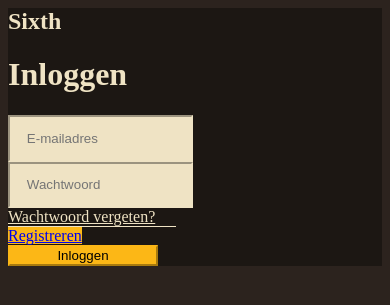
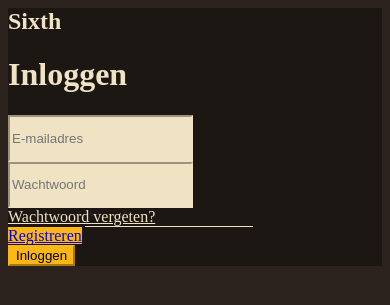
Before and after one commit to Dragmoria/TheSixthString, a PHP site: page /contact/Content/Views/loginPage.view.php in a window 390 px wide. Shown: the top 305 px of the page. Run offline with PHP 8.4, Linux system fonts and the light colour scheme.

Commit message:
login en register pagina look af + responsive

```diff
--- a/src/Content/Views/loginPage.view.php
+++ b/src/Content/Views/loginPage.view.php
@@ -1,85 +1,116 @@
-
 <link rel="stylesheet" href="https://cdn.jsdelivr.net/npm/bootstrap-icons@1.5.0/font/bootstrap-icons.css">
 <style>
-    body{
+  body {
     background-color: #2C231E;
   }
 
-    .bg-beige-color{
-        background-color:#EFE3C4;
-        border-color:#EFE3C4
+  .bg-beige-color {
+    background-color: #EFE3C4;
+    border-color: #EFE3C4
   }
-      .bg-beige-color:focus,select:focus{
-        border-color:#FCB716;
+
+  .bg-beige-color:focus,
+  select:focus {
+    border-color: #FCB716;
     box-shadow: 0 0 0 0.2rem #FCB716;
 
   }
-      .bg-card-custom{
+
+  .bg-card-custom {
     background-color: #1C1713;
   }
 
   .custom-input-height {
-        height: calc(3.5 * 1em); /* Adjust the multiplier as needed */
+    height: calc(3.5 * 1em);
+    /* Adjust the multiplier as needed */
   }
 
   .mt-custom {
     margin-top: 10rem !important;
   }
-      .mb-custom{
+
+  .mb-custom {
     margin-bottom: 10rem !important;
   }
-      .ms-custom{
+
+  .ms-custom {
     padding-right: 25rem !important;
   }
-      .me-custom{
+
+  .me-custom {
     padding-left: 25rem !important;
   }
-      .line-hyper{
-        content:"";
-        display:block;
+
+  .line-hyper {
+    content: "";
+    display: block;
     width: calc(10 * 1.05 * 1em);
-        max-width:100%;
+    max-width: 100%;
     border-bottom: 0.1em solid #EFE3C4;
+    margin-left: 4.8rem;
 
   }
 
+  .password-container {
+        position: relative;
+
+    }
+
+    .password-input {}
+
+    .toggle-eye {
+        position: absolute;
+        top: 50%;
+        left: 192px;
+        transform: translateY(-50%);
+        cursor: pointer;
+    }
 </style>
 
-<div class="container-sm card p-1 bg-card-custom" mb-custom mt-custom me-custom ms-custom" >
-    <form class= style="height: 500px;" method="POST" action="/Account">
-        <div class="container ms-3 mt-3">
+
+<div class="container d-flex mb-5 mt-5 justify-content-center">
+  <div class="card p-1 bg-card-custom w-40 d-inline-block">
+    <form method="POST" action="/Account">
+      <div class="ms-5 mt-3">
         <h2 style="color:#EFE3C4">Sixth</h2>
         <h1 style="color:#EFE3C4">Inloggen</h1>
       </div>
-            <div class="container col-auto ms-5 me-5 mb-2 mt-5">
+      <div class="col-auto ms-5 me-5 mb-4 mt-5">
         <div class="row">
-                <input type="form-check-text"  class="form-control custom-input-height  bg-beige-color" id="email" name="email" placeholder="    E-mailadres" required></input>
+          <input type="form-check-text" class="form-control custom-input-height bg-beige-color" id="email" name="email"
+            placeholder="E-mailadres" required></input>
         </div>
       </div>
-            <div class="container col-auto ms-5 me-5 mb-2 mt-2">
+      <div class="password-container col-auto ms-5 me-5 mb-2 mt-2">
         <div class="row">
-                <input type="password"  class="form-control custom-input-height  bg-beige-color" id="password" name="password" placeholder="    Wachtwoord" required></input>
+            <input type="password" class="form-control custom-input-height bg-beige-color password-input" id="password"
+              name="password" placeholder="Wachtwoord" required>
+            <i class="bs bi-eye-slash-fill toggle-eye" onclick="togglePasswordVisibility('password')"></i>
         </div>
       </div>
-            <div class="container col-auto mt-1">
+      <div class="col-auto mt-1">
         <div class="row">
-                <div class="col-auto ms-4 me-4 text-center">
+          <div class="col-12 mb-5 text-center">
             <a href="#" class="text-decoration-none" style="color:#EFE3C4">Wachtwoord vergeten?</a>
             <div class="line-hyper"></div>
           </div>
         </div>
       </div>
-            <div class="container col-auto mt-5">
+      <div class="col-12 ms-5 mb-5 me-5 form">
         <div class="row">
-                <div class="col-auto ms-3 text-center">
-                <a href="/Register" id="registerButton" name="registerButton" class="btn btn-primary rounded-pill form-check form-check-inline bg-beige-color" style="width: 150px;background-color:#FCB716;border-color:#FCB716" value="Register" >Registreren</a>
+          <div class="col-auto">
+            <a href="/Register" id="registerButton" name="registerButton"
+              class="btn btn-primary rounded-pill form-check bg-beige-color"
+              style="width: min-content;background-color:#FCB716;border-color:#FCB716" value="Register">Registreren</a>
           </div>
-                <div class="col-auto me-3 text-center">
-                <button type="submit" id="loginButton" name="loginButton" class="btn btn-primary rounded-pill form-check form-check-inline bg-beige-color" style="width: 150px;background-color:#FCB716;border-color:#FCB716" value="Login" >Inloggen</button>
-                </div>
+          <div class="col-auto">
+            <button type="submit" id="loginButton" name="loginButton"
+              class="btn btn-primary rounded-pill form-check bg-beige-color"
+              style="width: min-content;background-color:#FCB716;border-color:#FCB716" value="Login">Inloggen</button>
           </div>
         </div>
     </form>
+  </div>
 </div>
 
 
@@ -96,4 +127,53 @@
     window.location.href = newURL;
     return false;
   }
+
+
+  document.addEventListener('DOMContentLoaded', function () {
+    // Get the password input elements
+    var passwordInputs = document.querySelectorAll('.password-input');
+
+    // Add input event listeners to all password fields
+    passwordInputs.forEach(function (passwordInput) {
+      // Get the associated eye icon element
+      var eyeIcon = passwordInput.parentElement.querySelector('.toggle-eye');
+      eyeIcon.style.display = 'none';
+
+      // Add an input event listener to the password field
+      passwordInput.addEventListener('input', function () {
+        // Toggle the eye icon visibility based on whether there is input in the password field
+        eyeIcon.style.display = passwordInput.value.trim() !== '' ? 'block' : 'none';
+      });
+
+      // Add mouse event listeners to the eye icon for toggling password visibility
+      eyeIcon.addEventListener('mousedown', function () {
+        togglePasswordVisibility(passwordInput.id);
+      });
+    });
+  });
+
+
+  function togglePasswordVisibility(passwordName) {
+    var passwordInput = document.getElementById(passwordName);
+
+
+    if (passwordInput.type === 'password') {
+      passwordInput.type = 'text';
+    } else {
+      passwordInput.type = 'password';
+    }
+  }
+
+
+  function validatePasswords() {
+    var password1 = document.getElementById('password').value;
+    var password2 = document.getElementById('repeatPassword').value;
+
+    if (password1 !== password2) {
+      alert('Passwords do not match. Please try again.');
+      return false; // Prevent form submission
+    }
+
+    return true; // Allow form submission
+  }
 </script>
```
Also changed, not shown: src/Content/Views/Register.view.php (+9 -10 lines). Lines whose indentation alone changed are shown as unchanged.
